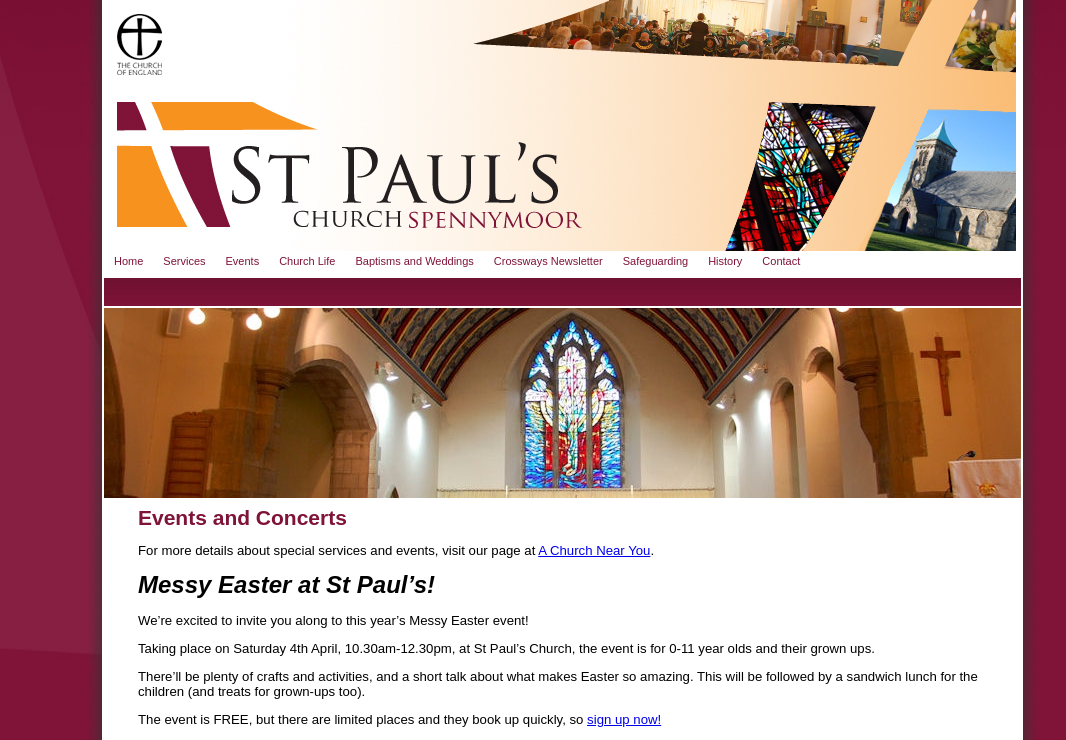
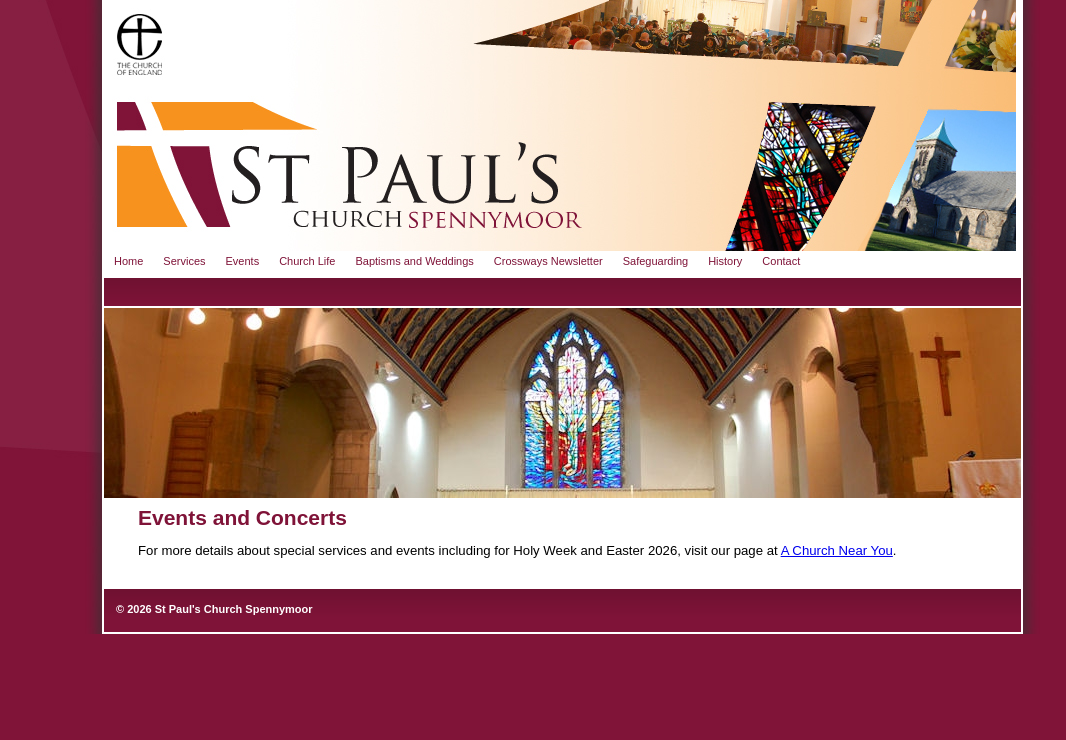
Before and after one commit to stpaulsspennymoor/stpaulsspennymoor.github.io, a Jekyll site: the page built from events.md, in a window 1280 px wide. Shown: the top 740 px of the page, without its empty margins (90-1156 px from the left). Built offline with Jekyll 4.4.1, drawn with Linux system fonts in a browser that asks for light colours; grey boxes are pictures that could not be loaded.

Commit message:
Update events.md

```diff
--- a/events.md
+++ b/events.md
@@ -3,16 +3,4 @@
 description: Details of events and concerts at St Paul's Church Spennymoor.
 header_image: /assets/Homepage_header_03_3_917x0.jpg
 ---
-For more details about special services and events, visit our page at [A Church Near You](https://www.achurchnearyou.com/church/13565/).
-
-<span style="font-size: x-large;">_**Messy Easter at St Paul's!**_</span>
-
-We’re excited to invite you along to this year's Messy Easter event!
-
-Taking place on Saturday 4th April, 10.30am-12.30pm, at St Paul's Church, the event is for 0-11 year olds and their grown ups.
-
-There’ll be plenty of crafts and activities, and a short talk about what makes Easter so amazing. This will be followed by a sandwich lunch for the children (and treats for grown-ups too).
-
-The event is FREE, but there are limited places and they book up quickly, so [sign up now!](https://forms.gle/GNaLcnfyR8GriwtK7)
-
-<img width="603" height="487" alt="MessyEaster2026" src="https://github.com/user-attachments/assets/a4ef0cdd-dc4f-45de-bf58-ea5762f86f14" />
+For more details about special services and events including for Holy Week and Easter 2026, visit our page at [A Church Near You](https://www.achurchnearyou.com/church/13565/).
```
